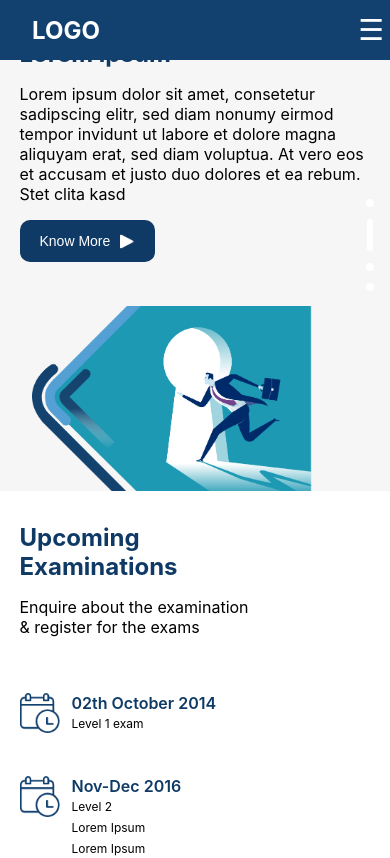
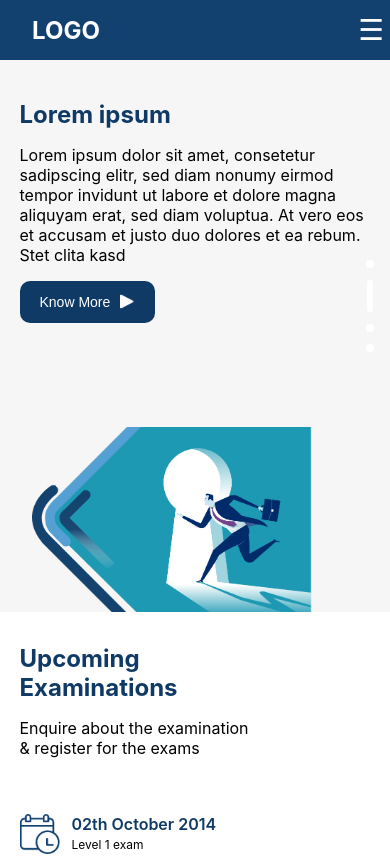
Before and after one commit to sandipsharma0208/Toggle-Head, a React (Create React App) app: page / in a window 390 px wide. Shown: the top 858 px of the page. Built offline with nearby package versions, Linux system fonts and the light colour scheme.

Commit message:
fix: padding issue

```diff
--- a/src/App.css
+++ b/src/App.css
@@ -720,7 +720,7 @@
 .carousel-caption {
   flex: 1 1 300px;
   max-width: 550px;
-  padding: clamp(1rem, 5vw, 4rem);
+  padding: 5rem clamp(1rem, 5vw, 4rem);
   box-sizing: border-box;
 }
 .carousel-caption h2 {
```
